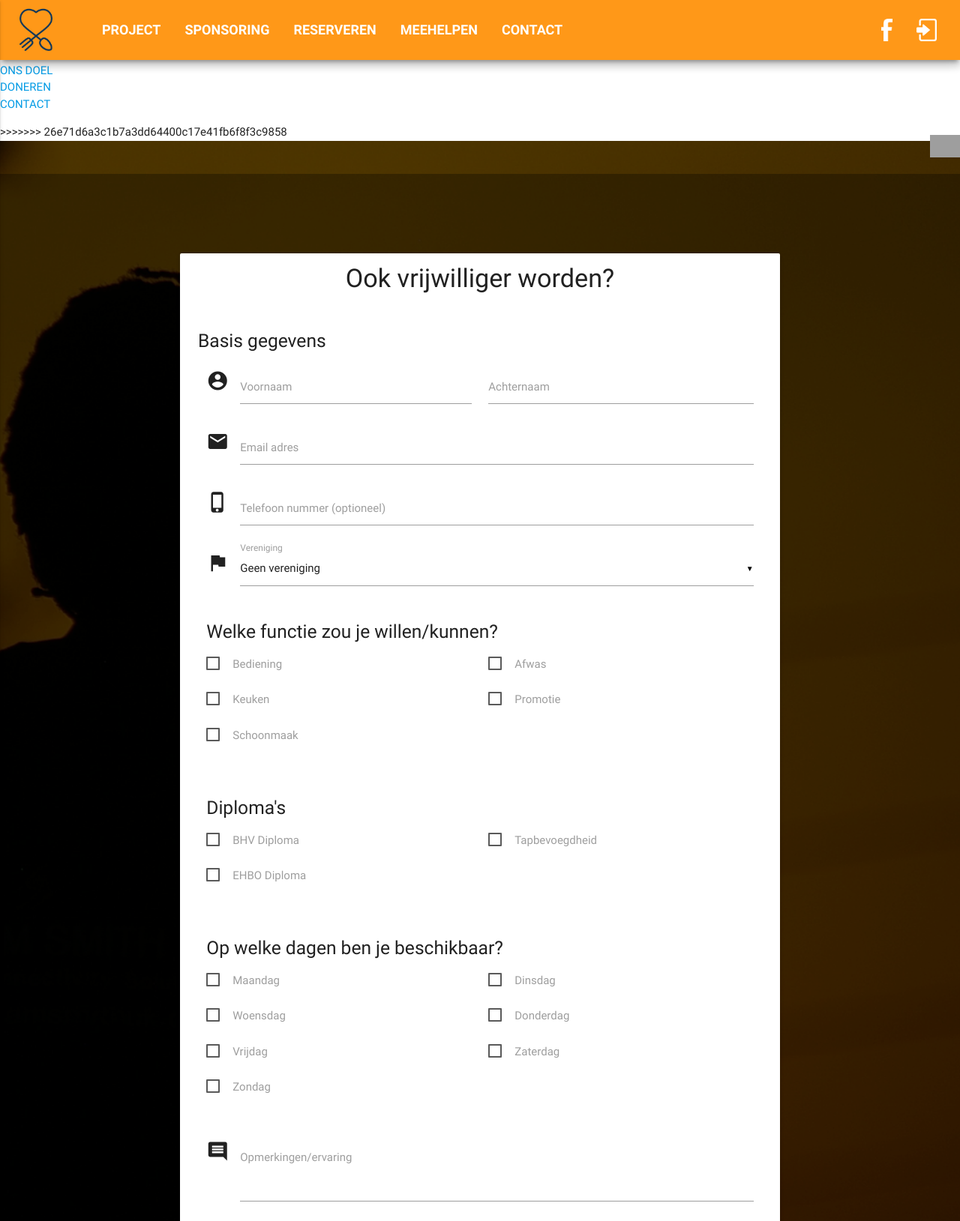
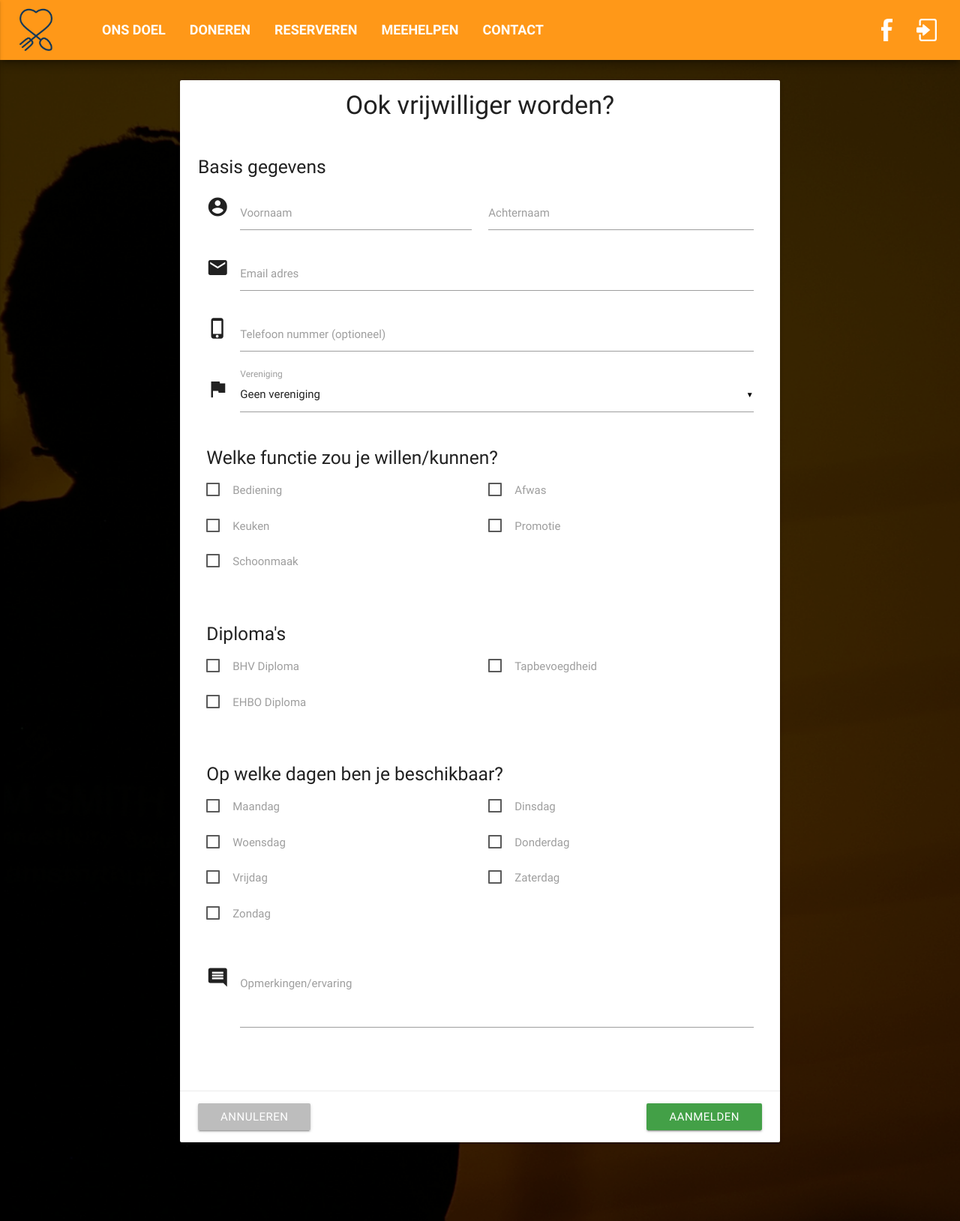
Before and after one commit to Aukevanoost/happietaria, a PHP site: page /crew/nieuw in a window 1280 px wide. Shown: the whole page at 75% size. Run offline with PHP 8.4, Linux system fonts and the light colour scheme; data comes from the database, SQL or seed files in the repository; data that the repository does not hold is empty; grey boxes are pictures that could not be loaded.

Commit message:
Kleine hotfix

```diff
--- a/template/headers/public.phtml
+++ b/template/headers/public.phtml
@@ -16,8 +16,8 @@
         <a href="/pages/home"><div id="brand"><img src="/template/images/icons/icon_happietaria.png" height="100%"/></div></a>
         <ul>
 
-            <li><a href="pages/project">PROJECT</a></li>
-            <li><a href="pages/sponsoring">SPONSORING</a></li>
+            <li><a href="pages/onsdoel">ONS DOEL</a></li>
+            <li><a href="pages/doneren">DONEREN</a></li>
             <li><a href="reservering/nieuw">RESERVEREN</a></li>
             <li><a href="crew/nieuw">MEEHELPEN</a></li>
             <li><a href="pages/contact">CONTACT</a></li>
@@ -36,21 +36,6 @@
     </div>
 </nav>
 
-<<<<<<< HEAD
 <script>
     $(".button-collapse").sideNav();
 </script>
-=======
-    <a href="/pages/home"><div id="brand"><img src="/template/images/icons/icon_happietaria.png" height="100%"/></div></a>
-    <ul>
-        <li><a href="reservering/nieuw">RESERVEREN</a></li>
-        <li><a href="crew/nieuw">MEEHELPEN</a></li>
-        <li><a href="pages/onsdoel">ONS DOEL</a></li>
-        <li><a href="pages/doneren">DONEREN</a></li>
-        <li><a href="pages/contact">CONTACT</a></li>
-    </ul>
-    <ul class="right">
-        <li><a href="https://www.facebook.com/happietariazwolle/" target="_blank"><img src="/template/images/icons/facebook_nav.png" height="30px" /></a></li>
-    </ul>
-</nav>
->>>>>>> 26e71d6a3c1b7a3dd64400c17e41fb6f8f3c9858
```
